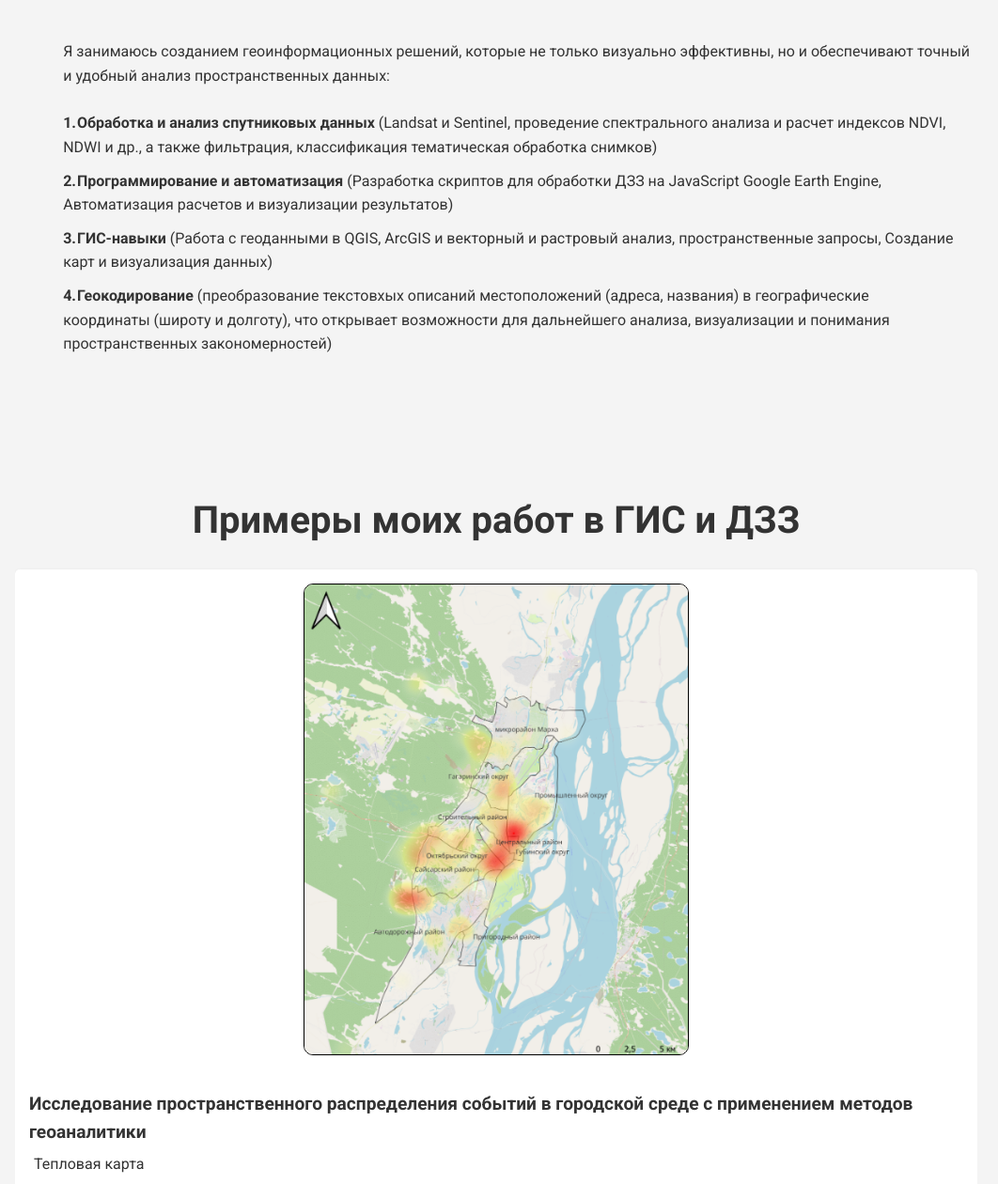
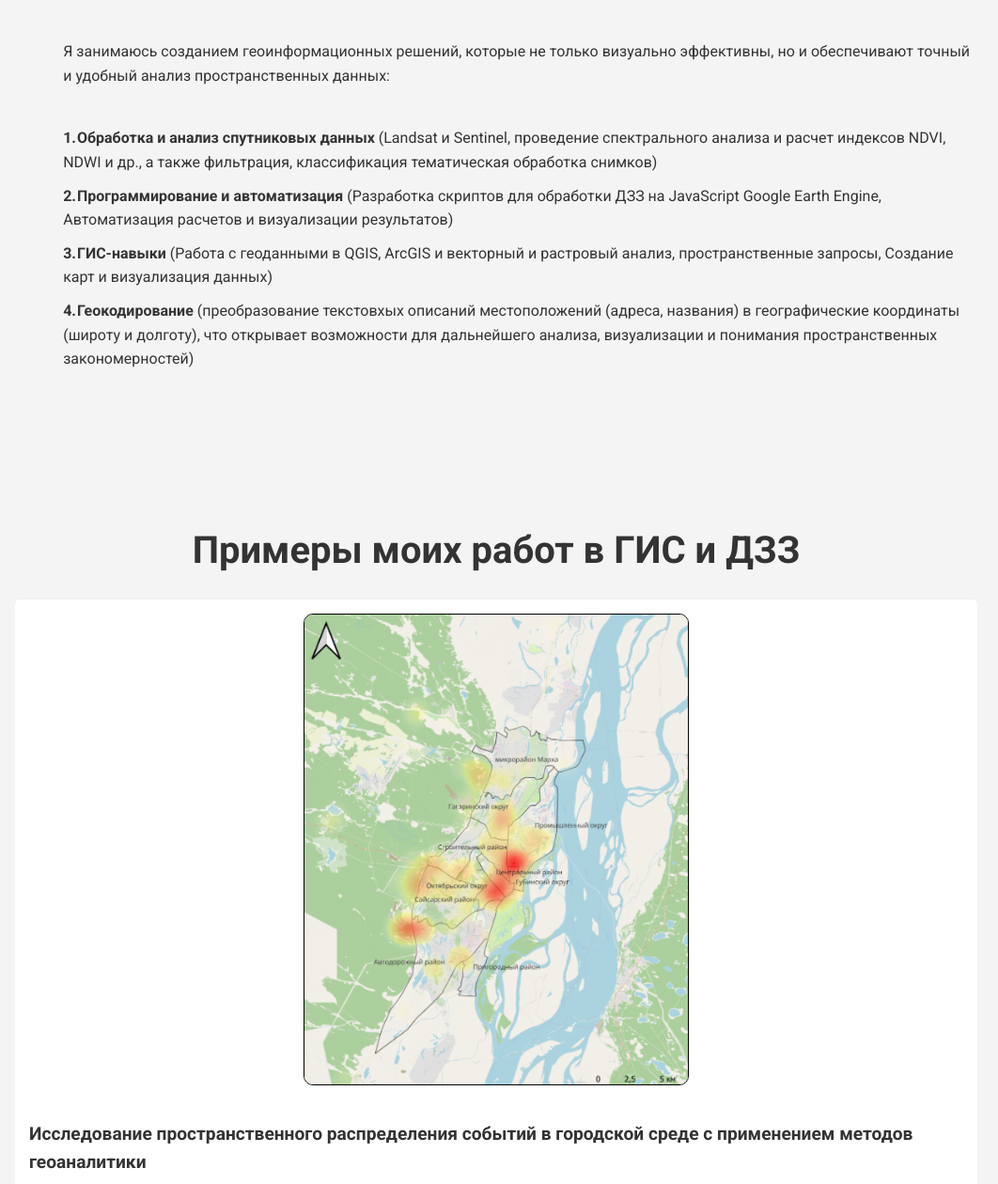
Before and after one commit to ZeroDay5w6/portfolio_zeroday, a plain HTML site: page gis_sphere.html in a window 1280 px wide. Shown: the part 220-1480 px from the top of the page at 94% size, without its empty margins (112-1174 px from the left). Drawn offline with Linux system fonts and the light colour scheme.

Commit message:
Update style.css

```diff
--- a/style.css
+++ b/style.css
@@ -390,16 +390,5 @@ footer {
     #education .education-img {
         margin-right: 100px;
     }
-     p {
-    font-size: 16px; /* Меньше шрифт */
-    margin: 0 10px; /* Уже отступы */
-    padding: 0 5px; /* Компактнее */
-    transform: translateX(-10px);
-  }
-  ol {
-    font-size: 16px; /* Меньше шрифт */
-    margin: 0 10px; /* Уже отступы */
-    padding: 0 5px; /* Компактнее */
-    transform: translateX(-10px);
-  }
+
 }
```
